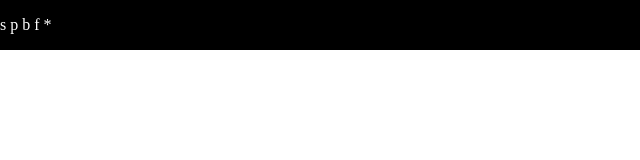
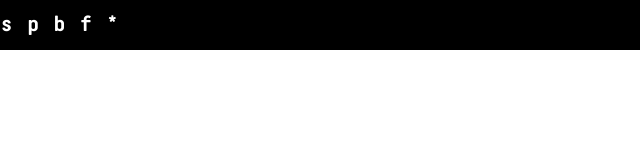
Before and after one commit to Akurganow/holyjs-2017-competition, a website built with webpack: page index.html in a window 1280 px wide. Shown: the full height of the page, 0-640 px from the left. Built offline with nearby package versions, Linux system fonts and the light colour scheme; some packages are replaced by stand-ins of ours.

Commit message:
Add logo styles

```diff
--- a/src/index.css
+++ b/src/index.css
@@ -23,3 +23,16 @@ body {
   display: flex;
   width: 100%;
 }
+
+.logo {
+  display: block;
+  font-family: DecimaMonoPro, monospace;
+  font-size: 22px;
+  font-weight: bold;
+  line-height: 1;
+  letter-spacing: 0;
+}
+
+.letter {
+  display: inline-block;
+}
```
